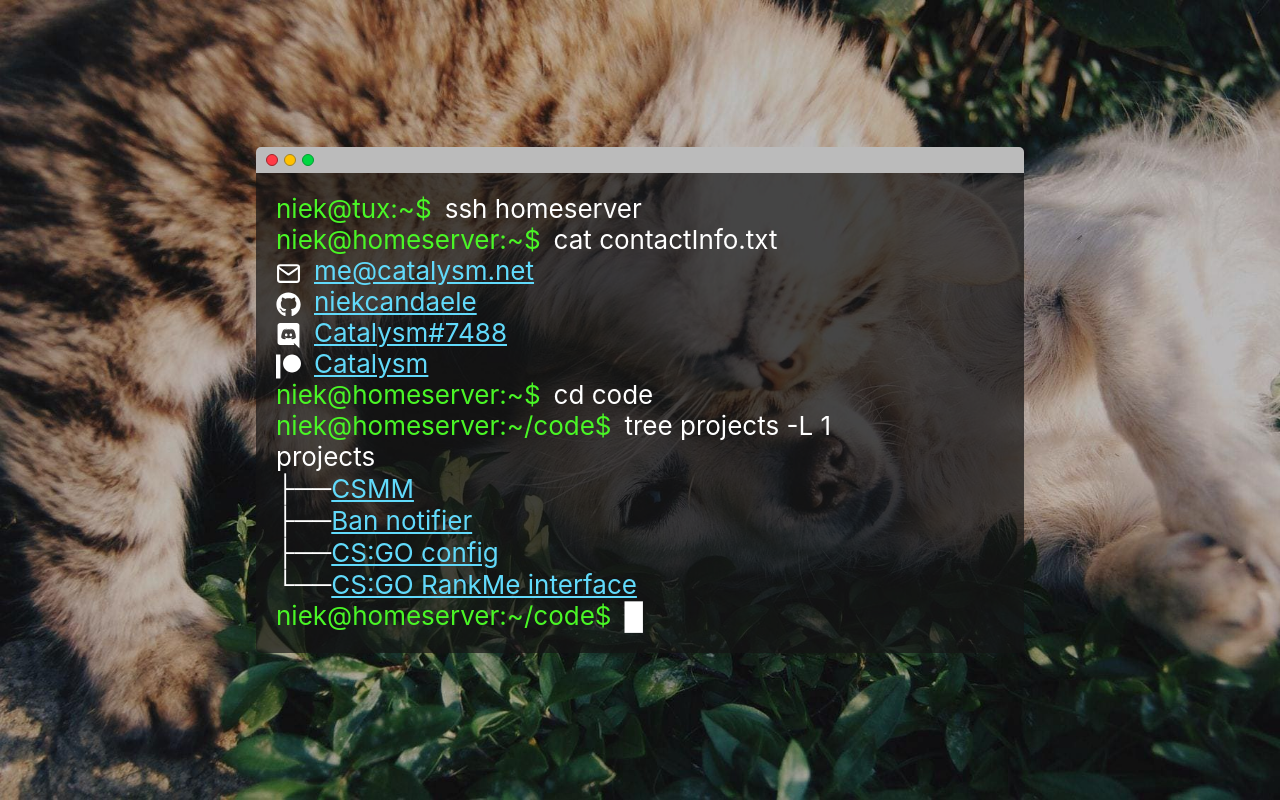
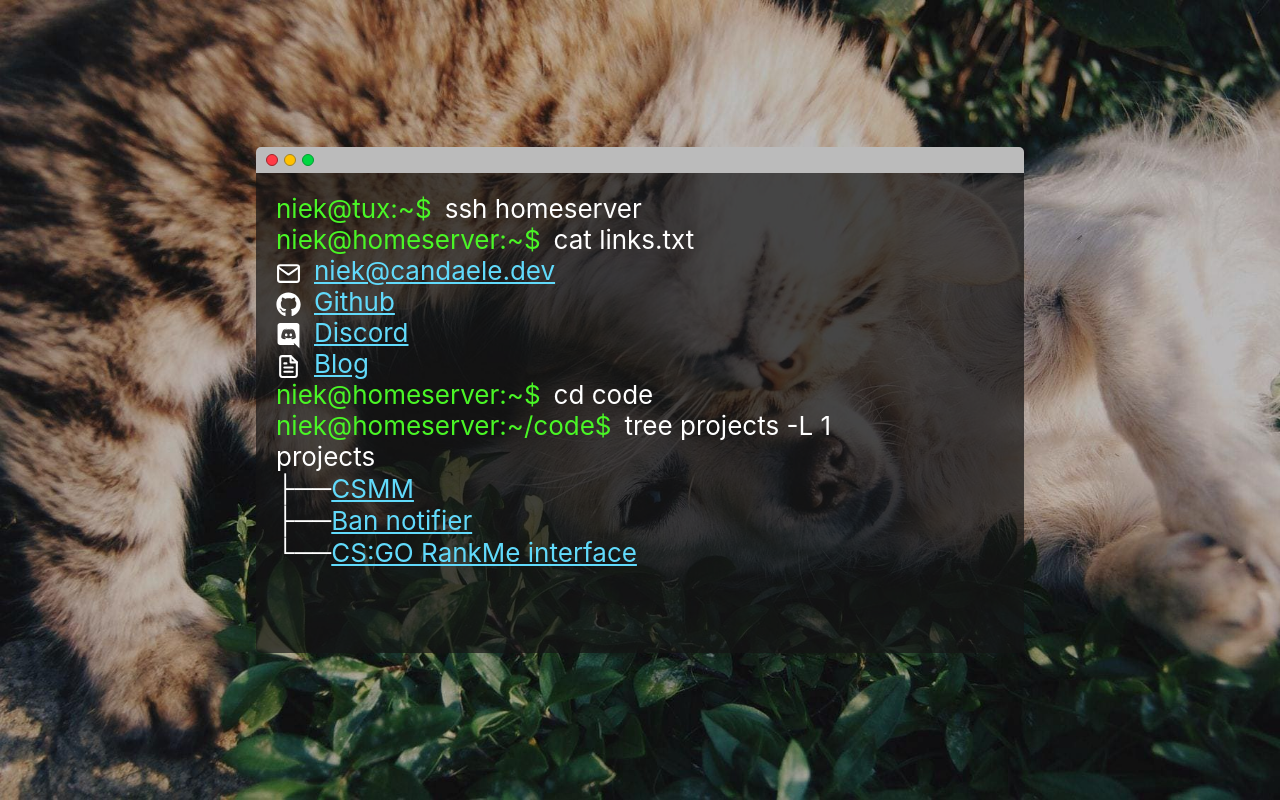
Before and after one commit to niekcandaele/catalysm.net, a React (Create React App) app: page / in a window 1280 px wide. Built offline with nearby package versions, Linux system fonts and the light colour scheme.

Commit message:
Update some stuff :)

```diff
--- a/src/commands.tsx
+++ b/src/commands.tsx
@@ -1,28 +1,6 @@
-import { FaGithub, FaDiscord, FaPatreon } from "react-icons/fa";
-import { FiMail } from "react-icons/fi";
-import {
-  DiBootstrap,
-  DiCss3,
-  DiDebian,
-  DiDocker,
-  DiDotnet,
-  DiGit,
-  DiJava,
-  DiJavascript1,
-  DiJqueryLogo,
-  DiLaravel,
-  DiLinux,
-  DiMysql,
-  DiNginx,
-  DiNodejsSmall,
-  DiNpm,
-  DiPostgresql,
-  DiPython,
-  DiRasberryPi,
-  DiReact,
-  DiRedis
-} from "react-icons/di";
-import React from "react";
+import React from 'react';
+import { FaDiscord, FaGithub } from 'react-icons/fa';
+import { FiFileText, FiMail } from 'react-icons/fi';
 
 export interface ICommand {
   command: string;
@@ -52,32 +30,32 @@ const commands: Array<ICommand> = [
     output: []
   },
   {
-    command: "cat contactInfo.txt",
+    command: "cat links.txt",
     delay: 250,
     output: [
       {
-        link: "mailto:me@catalysm.net",
+        link: "mailto:niek@candaele.dev",
         type: OutputType.link,
-        text: "me@catalysm.net",
+        text: "niek@candaele.dev",
         prepend: <FiMail />
       },
       {
         link: "https://github.com/niekcandaele",
         type: OutputType.link,
-        text: "niekcandaele",
+        text: "Github",
         prepend: <FaGithub />
       },
       {
-        link: "https://catalysm.net/discord",
+        link: "https://aka.candaele.dev/discord/",
         type: OutputType.link,
-        text: "Catalysm#7488",
+        text: "Discord",
         prepend: <FaDiscord />
       },
       {
-        link: "https://www.patreon.com/catalysm",
+        link: "https://blog.candaele.dev/",
         type: OutputType.link,
-        text: "Catalysm",
-        prepend: <FaPatreon />
+        text: "Blog",
+        prepend: <FiFileText />
       }
     ]
   },
@@ -105,13 +83,7 @@ const commands: Array<ICommand> = [
         type: OutputType.link,
         prepend: "├── ",
         text: "Ban notifier",
-        link: "https://bans.catalysm.net"
-      },
-      {
-        type: OutputType.link,
-        prepend: "├── ",
-        text: "CS:GO config",
-        link: "https://github.com/niekcandaele/Catalysm-CSGO-config"
+        link: "https://github.com/Bantr"
       },
       {
         type: OutputType.link,
@@ -120,117 +92,6 @@ const commands: Array<ICommand> = [
         link: "https://github.com/niekcandaele/CSGO-RankMe-stats"
       }
     ]
-  },
-  {
-    command: "cat technologies.txt",
-    prompt: "niek@homeserver:~/code$",
-    delay: 250,
-    output: [
-      {
-        type: OutputType.text,
-        text: "Some of the technologies I've used in the past"
-      },
-      {
-        type: OutputType.text,
-        prepend: <DiBootstrap />,
-        text: "Bootstrap"
-      },
-      {
-        type: OutputType.text,
-        prepend: <DiCss3 />,
-        text: "CSS"
-      },
-      {
-        type: OutputType.text,
-        prepend: <DiDebian />,
-        text: "Debian"
-      },
-      {
-        type: OutputType.text,
-        prepend: <DiDocker />,
-        text: "Docker"
-      },
-      {
-        type: OutputType.text,
-        prepend: <DiDotnet />,
-        text: ".NET"
-      },
-      {
-        type: OutputType.text,
-        prepend: <DiGit />,
-        text: "Git"
-      },
-      {
-        type: OutputType.text,
-        prepend: <DiJava />,
-        text: "Java"
-      },
-      {
-        type: OutputType.text,
-        prepend: <DiJavascript1 />,
-        text: "Javascript"
-      },
-      {
-        type: OutputType.text,
-        prepend: <DiJqueryLogo />,
-        text: "jQuery"
-      },
-      {
-        type: OutputType.text,
-        prepend: <DiLaravel />,
-        text: "Laravel"
-      },
-      {
-        type: OutputType.text,
-        prepend: <DiLinux />,
-        text: "Linux"
-      },
-      {
-        type: OutputType.text,
-        prepend: <DiMysql />,
-        text: "MySQL"
-      },
-      {
-        type: OutputType.text,
-        prepend: <DiNginx />,
-        text: "Nginx"
-      },
-      {
-        type: OutputType.text,
-        prepend: <DiNodejsSmall />,
-        text: "Nodejs"
-      },
-      {
-        type: OutputType.text,
-        prepend: <DiNpm />,
-        text: "NPM"
-      },
-      {
-        type: OutputType.text,
-        prepend: <DiPostgresql />,
-        text: "PostgreSQL"
-      },
-      {
-        type: OutputType.text,
-        prepend: <DiPython />,
-        text: "Python"
-      },
-      {
-        type: OutputType.text,
-        prepend: <DiRasberryPi />,
-        text: "Raspberry Pi"
-      },
-      {
-        type: OutputType.text,
-        prepend: <DiReact />,
-        text: "React"
-      },
-      {
-        type: OutputType.text,
-        prepend: <DiRedis />,
-        text: "Redis"
-      }
-    ]
   }
 ];
 
```
Also changed, not shown: 1 other file (tests, documents, lock files or other folders).
